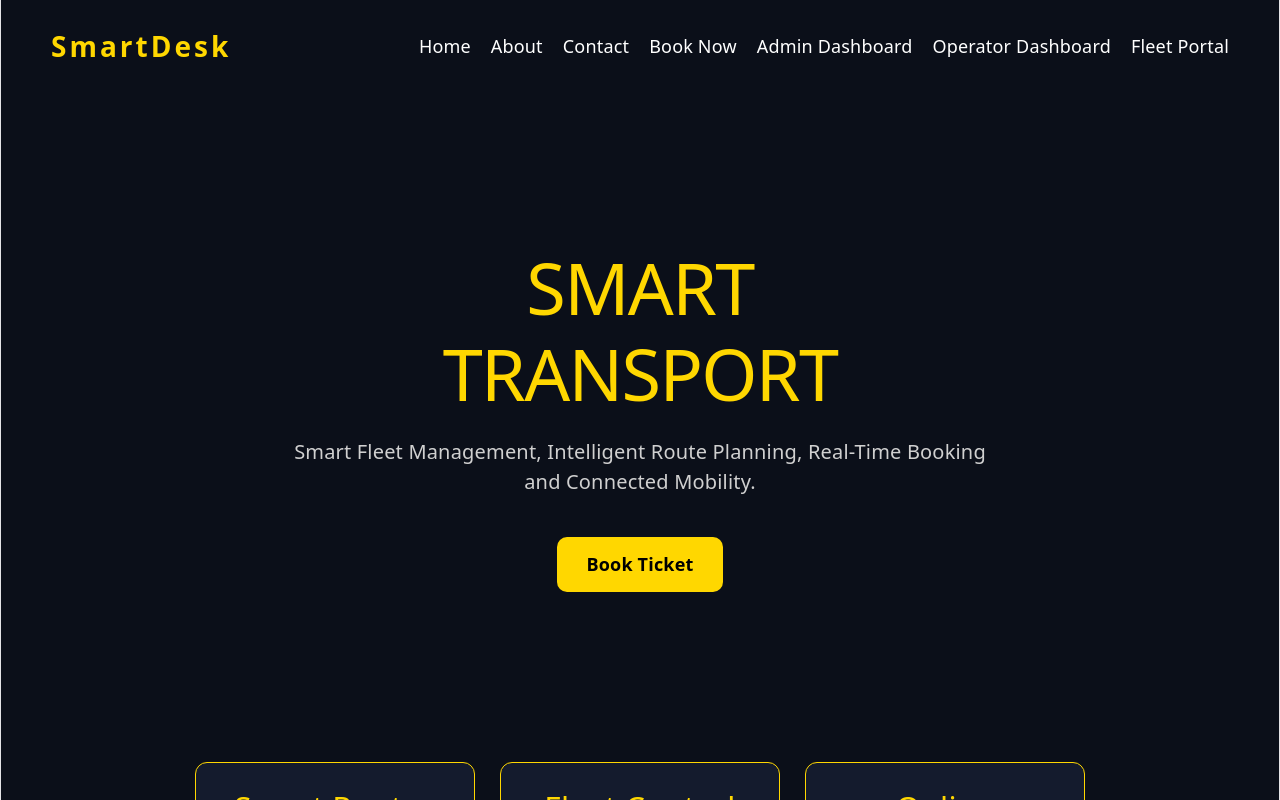
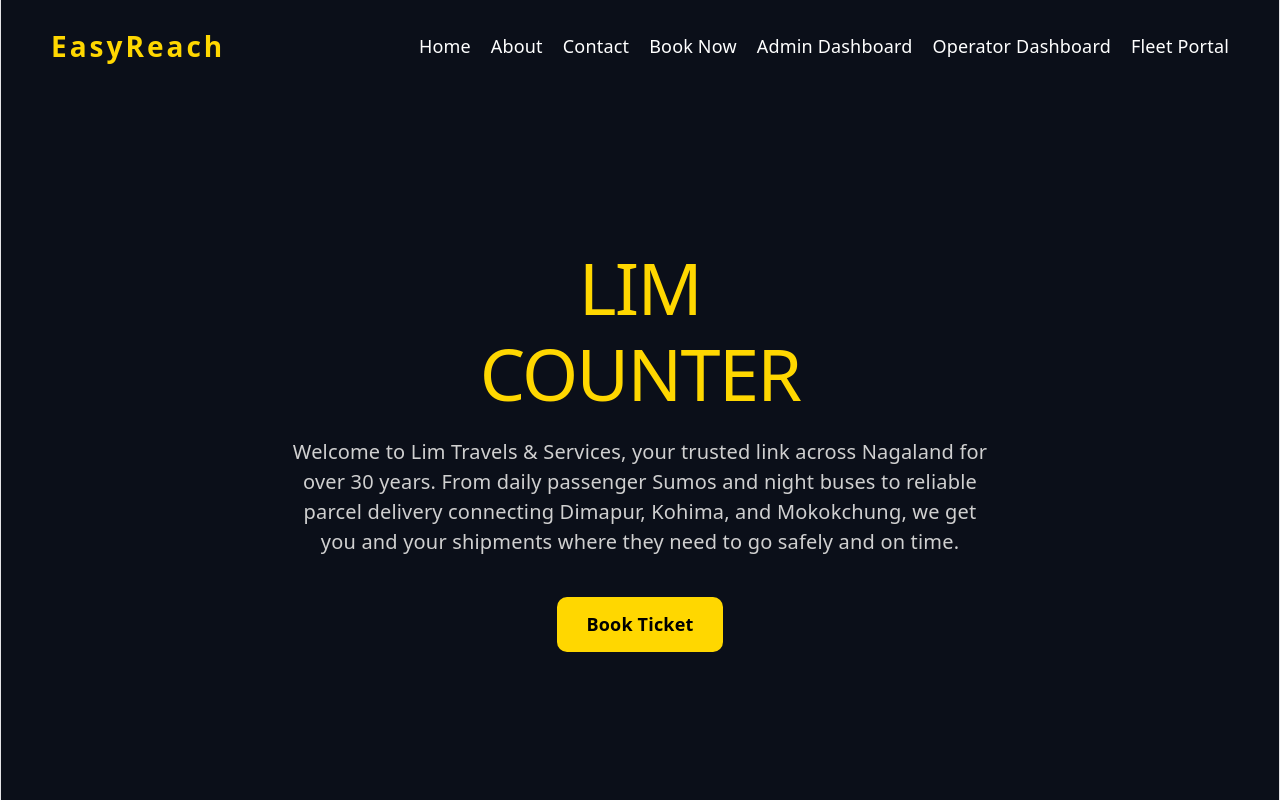
Before and after one commit to AlienQ7/transport-system, a React (Vite) app: page / in a window 1280 px wide. Built offline with nearby package versions, Linux system fonts and the light colour scheme.

Commit message:
EasyReach

```diff
--- a/src/components/Layout.jsx
+++ b/src/components/Layout.jsx
@@ -66,7 +66,7 @@ export default function Layout() {
               Menu
             </span>
             <small className="text-white fw-semibold">
-              SmartDesk : {role?.toUpperCase()}
+              EasyReach : {role?.toUpperCase()}
             </small>
           </div>
 
--- a/src/pages/Dashboard.jsx
+++ b/src/pages/Dashboard.jsx
@@ -29,7 +29,7 @@ export default function Dashboard() {
     <div className="container-fluid dashboard-page-wrapper px-0">
       {/* Header section */}
       <div className="mb-4 dashboard-header">
-        <h1 className="fw-bold m-0">SmartDesk Dashboard</h1>
+        <h1 className="fw-bold m-0">EasyReach Dashboard</h1>
         <p className="text-secondary m-0 mt-1">System Operational And Management.</p>
       </div>
 
--- a/src/pages/Home.jsx
+++ b/src/pages/Home.jsx
@@ -10,7 +10,7 @@ export default function Home() {
     <div className="home-page">
       <nav className="home-navbar">
         <div className="logo">
-          SmartDesk
+          EasyReach
         </div>
         <button
           className="hamburger"
@@ -68,16 +68,13 @@ export default function Home() {
         className="hero"
       >
         <h1>
-          SMART
+          LIM
           <br />
-          TRANSPORT
+          COUNTER
         </h1>
 
         <p>
-          Smart Fleet Management,
-          Intelligent Route Planning,
-          Real-Time Booking and
-          Connected Mobility.
+        Welcome to Lim Travels & Services, your trusted link across Nagaland for over 30 years. From daily passenger Sumos and night buses to reliable parcel delivery connecting Dimapur, Kohima, and Mokokchung, we get you and your shipments where they need to go safely and on time.
         </p>
 
         <div className="hero-buttons">
@@ -135,7 +132,7 @@ export default function Home() {
         <h2>Contact</h2>
 
         <p>
-          support@smartdesk.com
+          support@easyreach.com
         </p>
 
         <p>
--- a/src/pages/Login.jsx
+++ b/src/pages/Login.jsx
@@ -77,7 +77,7 @@ export default function Login() {
                 &times;
               </button>
 
-              <h1>SmartDesk Login</h1>
+              <h1>EasyReach Login</h1>
 
               <form onSubmit={login}>
                 <input
```
